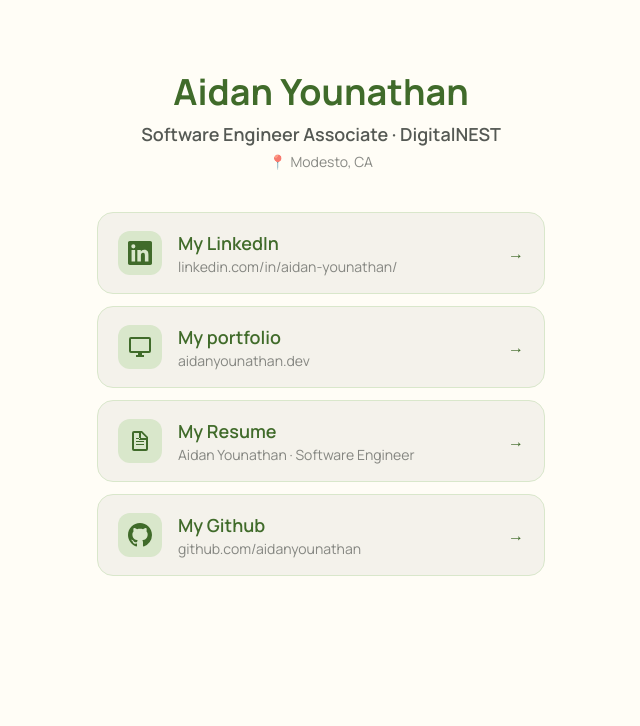
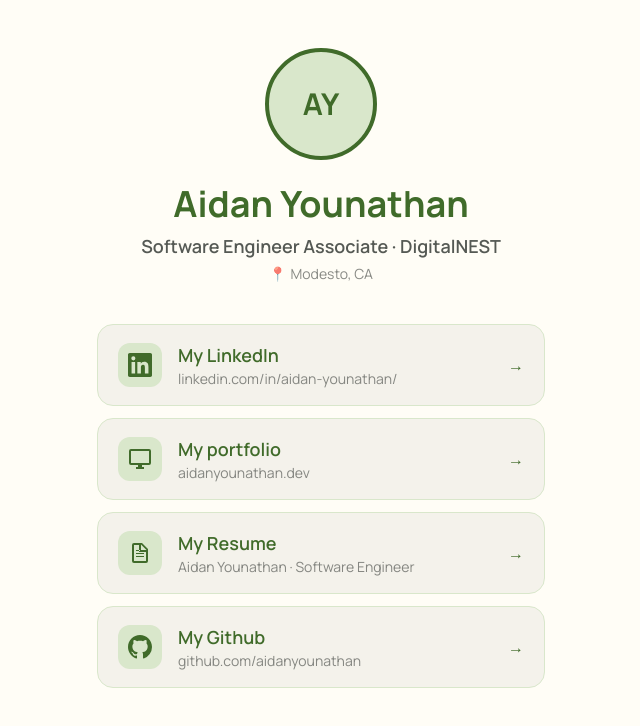
Before and after one commit to AidanYounathan/younathanassesment, a React (Vite) app: page / in a window 1280 px wide. Shown: the top 726 px of the page, without its empty margins (319-959 px from the left). Built offline with nearby package versions, Linux system fonts and the light colour scheme.

Commit message:
[feat]: created avatar component and implemented

```diff
--- a/src/App.tsx
+++ b/src/App.tsx
@@ -1,4 +1,5 @@
 import LinkCard from "./components/LinkCard"
+import Avatar from "./components/Avatar"
 
 
 function App() {
@@ -7,6 +8,9 @@ function App() {
       <section className="mx-auto flex max-w-md flex-col items-center w-full">
         <div>
           <div className="flex flex-col items-center">
+
+            <Avatar initials="AY" />
+
             <h1 className="mt-6 text-3xl font-bold text-forestgreen sm:text-4xl">Aidan Younathan</h1>
             <p className="mt-2 text-base font-semibold sm:text-lg">Software Engineer Associate · DigitalNEST</p>
             <p className="mt-1 flex items-center gap-1 text-sm text-foreground/70"> <span className="aria-hidden">📍</span> Modesto, CA</p>
@@ -14,8 +18,6 @@ function App() {
         </div>
 
         <div className="mt-10 flex w-full flex-col gap-3">
-
-
           <LinkCard
           href="https://www.linkedin.com/in/aidan-younathan/"
           title="My LinkedIn"
--- /dev/null
+++ b/src/components/Avatar.tsx
@@ -0,0 +1,13 @@
+type AvatarProps = {
+  initials: string
+}
+
+function Avatar({ initials }: AvatarProps) {
+  return (
+    <div className="flex h-24 w-24 items-center justify-center rounded-full border-4 border-forestgreen bg-lightgreen text-2xl font-bold text-forestgreen sm:h-28 sm:w-28 sm:text-3xl">
+      {initials}
+    </div>
+  )
+}
+
+export default Avatar
```
